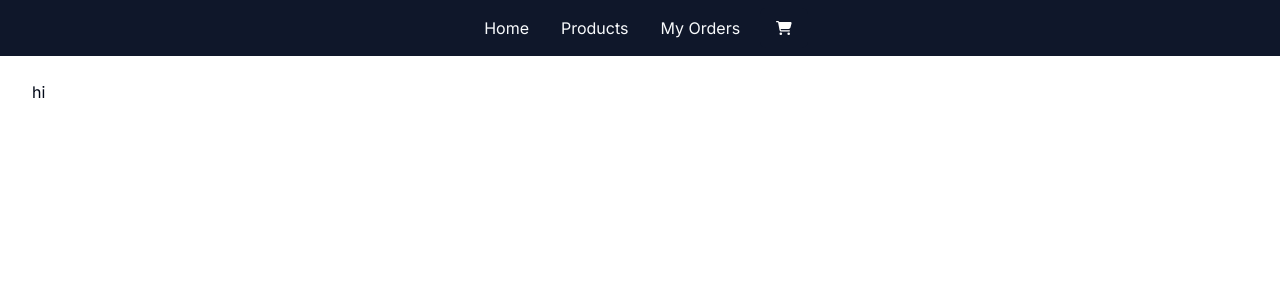
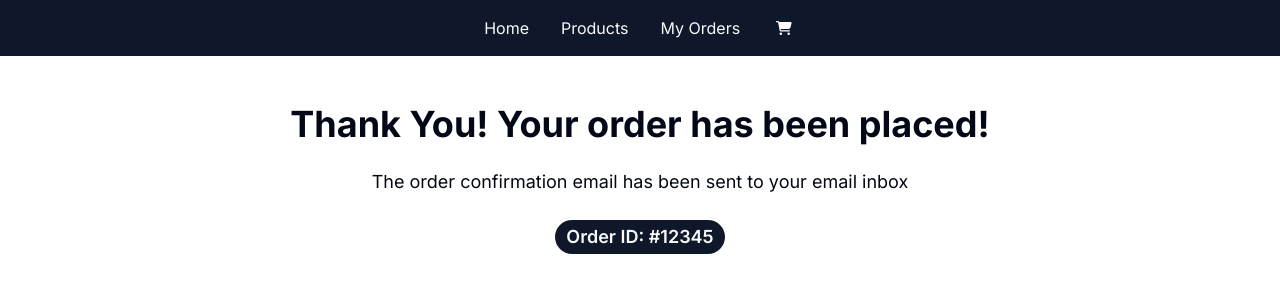
Before and after one commit to Soonyee1346/MulberryLeavesMe, a Next.js app in the folder mulberryleavesme/: page /stripe/purchase-success in a window 1280 px wide. Shown: the top 300 px of the page. Built offline with nearby package versions, Linux system fonts and the light colour scheme.

Commit message:
Adding Stripe Webhook

```diff
--- a/mulberryleavesme/src/app/(customerFacing)/stripe/purchase-success/page.tsx
+++ b/mulberryleavesme/src/app/(customerFacing)/stripe/purchase-success/page.tsx
@@ -1,3 +1,12 @@
+import { Badge } from "@/components/ui/badge";
+
+
 export default function SuccessPage() {
-    return <h1>hi</h1>
+    return (
+        <div className="flex flex-col items-center">
+            <h1 className="mt-6 text-4xl font-bold">Thank You! Your order has been placed!</h1>
+            <p className="mt-6 text-lg">The order confirmation email has been sent to your email inbox</p>
+            <Badge className="mt-6 text-lg">Order ID: #12345</Badge>
+        </div>
+    )
 }
--- a/mulberryleavesme/src/app/api/checkout/route.ts
+++ b/mulberryleavesme/src/app/api/checkout/route.ts
@@ -30,10 +30,14 @@
         1000
     )
 
+    const products = cart.map(product => product.id);
+    const productIDs = JSON.stringify(products);
+
     try {
         const paymentIntent = await stripe.paymentIntents.create({
             amount: totalAmount,
             currency: "AUD",
+            metadata: { productIDs },
             automatic_payment_methods: { enabled: true }
         })
 
--- /dev/null
+++ b/mulberryleavesme/src/app/webhooks/route.ts
@@ -0,0 +1,33 @@
+import { NextRequest, NextResponse } from "next/server";
+import Stripe from "stripe";
+
+const stripe = new Stripe(process.env.STRIPE_SECRET_KEY as string)
+
+export async function POST(req: NextRequest) {
+    const event = stripe.webhooks.constructEvent(
+        await req.text(),
+        req.headers.get("stripe-signature") as string,
+        process.env.STRIPE_WEBHOOK_SECRET as string
+    )
+
+    if (event.type === "charge.succeeded") {
+        const charge = event.data.object
+        const productIDsMeta = charge.metadata.productIDs
+        const email = charge.billing_details.email
+        // Customer Details includes Address , name. Can include tracking number, phone, carrier
+        const customerDetails = charge.shipping
+        const pricePaidInCents = charge.amount
+
+        const productIds = JSON.parse(productIDsMeta)
+
+        const validationPromises = productIds.map((id: string) => console.log(id));
+        const validationResults = await Promise.all(validationPromises);
+
+        const allValid = validationResults.every(valid => valid);
+
+        if (!allValid || email == null || customerDetails == null) {
+
+            return new NextResponse("Bad Request", { status: 400 })
+        }
+    }
+}
--- /dev/null
+++ b/mulberryleavesme/src/components/ui/badge.tsx
@@ -0,0 +1,36 @@
+import * as React from "react"
+import { cva, type VariantProps } from "class-variance-authority"
+
+import { cn } from "@/lib/utils"
+
+const badgeVariants = cva(
+  "inline-flex items-center rounded-full border px-2.5 py-0.5 text-xs font-semibold transition-colors focus:outline-none focus:ring-2 focus:ring-ring focus:ring-offset-2",
+  {
+    variants: {
+      variant: {
+        default:
+          "border-transparent bg-primary text-primary-foreground hover:bg-primary/80",
+        secondary:
+          "border-transparent bg-secondary text-secondary-foreground hover:bg-secondary/80",
+        destructive:
+          "border-transparent bg-destructive text-destructive-foreground hover:bg-destructive/80",
+        outline: "text-foreground",
+      },
+    },
+    defaultVariants: {
+      variant: "default",
+    },
+  }
+)
+
+export interface BadgeProps
+  extends React.HTMLAttributes<HTMLDivElement>,
+    VariantProps<typeof badgeVariants> {}
+
+function Badge({ className, variant, ...props }: BadgeProps) {
+  return (
+    <div className={cn(badgeVariants({ variant }), className)} {...props} />
+  )
+}
+
+export { Badge, badgeVariants }
```
